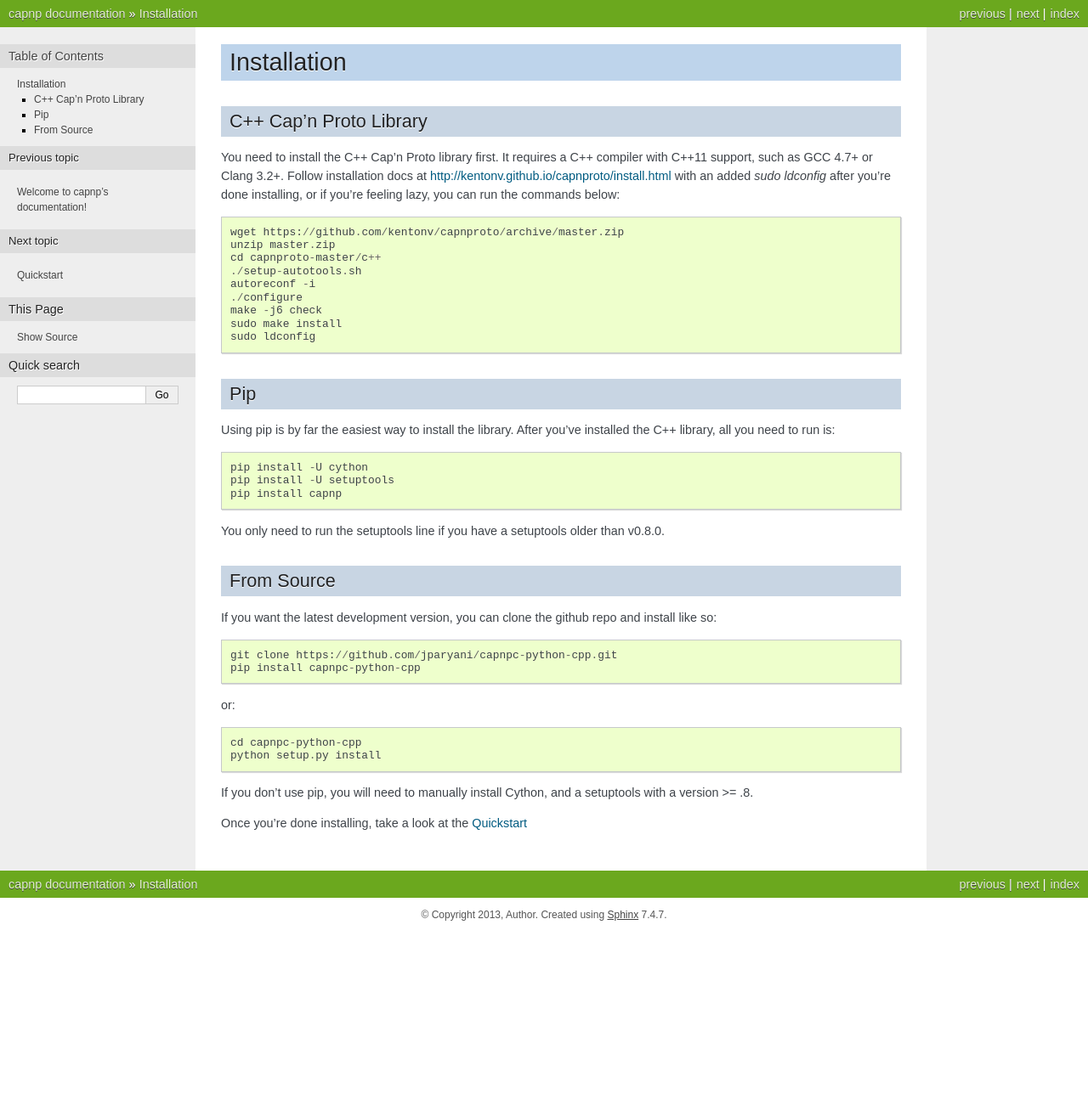
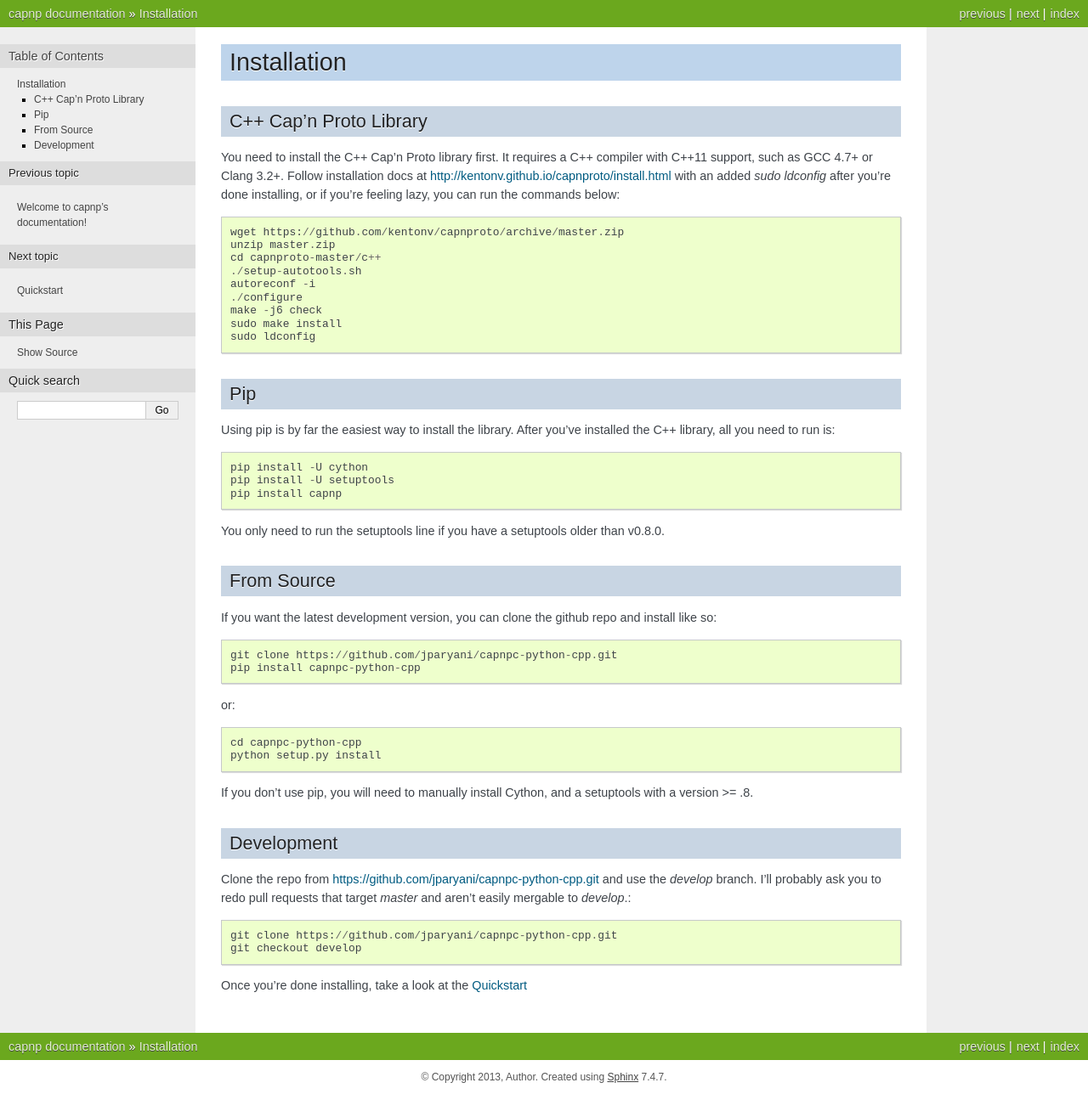
Before and after one commit to capnproto/pycapnp, a Sphinx documentation site: the page built from docs/install.rst, in a window 1280 px wide. Shown: the whole page at 85% size. Built offline with Sphinx 7.4.7, drawn with Linux system fonts in a browser that asks for light colours; the version number could not be read and is left out; before the commit the page ends 1097 px from its top, so only the background shows below that.

Commit message:
Update docs for developers

```diff
--- a/docs/install.rst
+++ b/docs/install.rst
@@ -44,4 +44,13 @@ or::
 
 If you don't use pip, you will need to manually install Cython, and a setuptools with a version >= .8.
 
+Development
+-------------------
+
+Clone the repo from https://github.com/jparyani/capnpc-python-cpp.git and use the `develop` branch. I'll probably ask you to redo pull requests that target `master` and aren't easily mergable to `develop`.::
+
+    git clone https://github.com/jparyani/capnpc-python-cpp.git
+    git checkout develop
+
+
 Once you're done installing, take a look at the :ref:`quickstart`
```
Also changed, not shown: README.md (+4 -0 lines).
